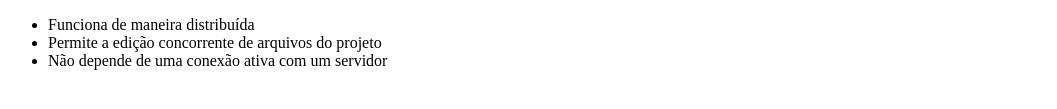
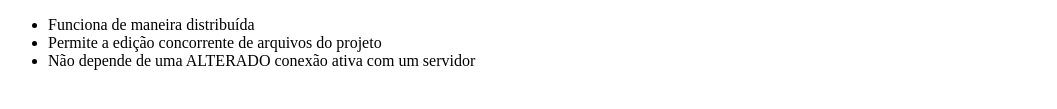
Before and after one commit to HugoPbi/SIAD, a plain HTML site: page index.html in a window 1280 px wide. Shown: the part 175-284 px from the top of the page, without its empty margins (0-1057 px from the left). Drawn offline with Linux system fonts and the light colour scheme.

Commit message:
alterando linha

```diff
--- a/index.html
+++ b/index.html
@@ -12,8 +12,7 @@ linguagem, em qualquer plataforma.</p>
 <li>Funciona de maneira distribuída</li>
 <li>Permite a edição concorrente de arquivos do
 projeto</li>
-<li>Não depende de uma conexão ativa com um
-servidor</li>
+<li>Não depende de uma ALTERADO conexão ativa com um servidor</li>
 </ul>
 </body>
 </html>
```
